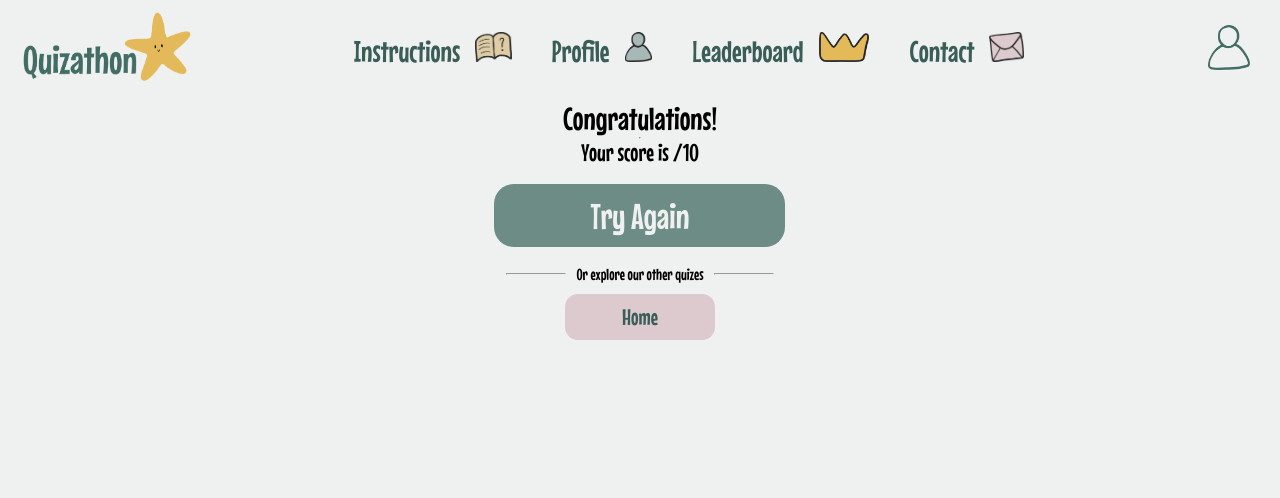
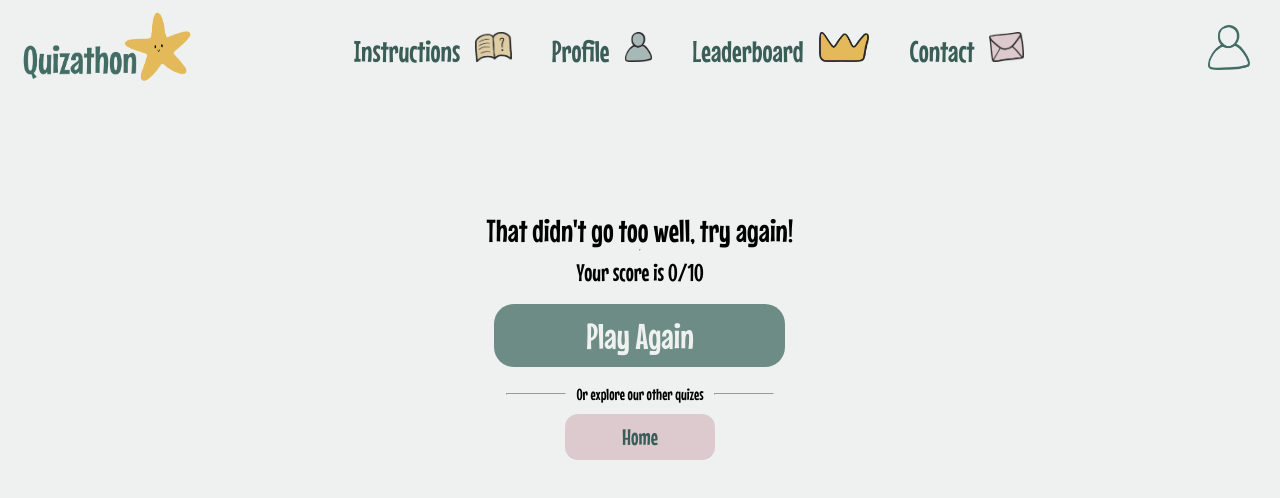
Before and after one commit to Mudden88/Quizathon-Grupp12, a Vue app: page /#/AfterQuiz in a window 1280 px wide. Shown: the top 498 px of the page. Built offline with nearby package versions, Linux system fonts and the light colour scheme.

Commit message:
Play Again-knappen fungerar nu och den visar olika meddelanden beroende på vilken poäng användaren får

```diff
--- a/src/views/AfterQuiz.vue
+++ b/src/views/AfterQuiz.vue
@@ -1,28 +1,54 @@
 <script setup>
-import { ref } from 'vue';
-import { RouterLink } from 'vue-router';
+import { ref } from "vue";
+import { RouterLink } from "vue-router";
+import { useRouter } from "vue-router";
 
-let userScore = ref(null)
+let userScore = ref(null);
+const scoreMessage = ref("");
 
 if (userScore.value === null) {
-  userScore.value = localStorage.getItem('userScore')
+  userScore.value = Number(localStorage.getItem("userScore"));
 }
 
+// Meddelanden beroende på hur det går på Quizzet -->
+if (userScore.value === 0) {
+  scoreMessage.value = "That didn't go too well, try again!";
+} else if (userScore.value >= 1 && userScore.value <= 3) {
+  scoreMessage.value = "Good effort! But you can do better.";
+} else if (userScore.value >= 4 && userScore.value <= 6) {
+  scoreMessage.value = "Not bad at all, you're getting there!";
+} else if (userScore.value >= 7 && userScore.value <= 9) {
+  scoreMessage.value = "Great job! You're almost at the top!";
+} else if (userScore.value === 10) {
+  scoreMessage.value = "Perfect score! Congratulations!";
+}
+// <--
+
+// Hämta quizSettings från localStorage och kör funktion playAgain när användaren klickar på "Play Again".
+const savedSettings = JSON.parse(localStorage.getItem("quizSettings"));
+const router = useRouter();
+
+function playAgain() {
+  let playAgainUrl;
+  if (savedSettings.type === "random") {
+    playAgainUrl = "/randomQuiz/random";
+  } else {
+    playAgainUrl = `/randomQuiz/category/${savedSettings.categoryId}/${savedSettings.difficulty}`;
+  }
+  router.push(playAgainUrl);
+}
 </script>
 
 <template>
   <div class="container">
-    <h1>Congratulations!</h1>
-    <hr>
+    <h1>{{ scoreMessage }}</h1>
+    <hr />
     <h2>Your score is {{ userScore }}/10</h2>
-    <a>
-      <RouterLink to="/RandomQuiz">
-        <div class="button">Try Again</div>
-      </RouterLink>
-    </a>
+    <button @click="playAgain">Play Again</button>
     <span class="textBox">
-      <hr class="hr1">Or explore our other quizes
-      <hr class="hr2">
+      <hr class="hr1" />
+      Or explore our other quizes
+      <hr class="hr2" />
     </span>
     <a>
       <RouterLink to="/">
@@ -40,7 +66,7 @@ if (userScore.value === null) {
   align-items: center;
 }
 
-.button {
+button {
   width: 291px;
   height: 63px;
   border-radius: 20px;
@@ -51,8 +77,17 @@ if (userScore.value === null) {
   justify-content: center;
   align-items: center;
   margin-left: 20px;
-  margin: .5em 0;
+  margin: 0.5em 0;
   cursor: pointer;
+  border-style: none;
+}
+
+h1 {
+  margin-top: 7rem;
+}
+
+h2 {
+  margin-top: 0.5rem;
 }
 
 a {
@@ -67,7 +102,7 @@ a {
   padding: 10px;
   border: none;
   border-radius: 13px;
-  margin: .5em 0;
+  margin: 0.5em 0;
   background-color: var(--Accent-color);
   cursor: pointer;
 
@@ -91,7 +126,6 @@ a {
 }
 
 .hr2 {
-
   margin: 0 10px;
   height: 1px;
   width: 60px;
--- a/src/views/RandomQuiz.vue
+++ b/src/views/RandomQuiz.vue
@@ -40,8 +40,16 @@ async function fetchData() {
   } else {
     url.value = `https://opentdb.com/api.php?amount=10&category=${id}&difficulty=${difficulty}`;
   }
+
+  //Kod för att lagra Quiz-inställningarna i localstorage -->
+  const quizSettings = {
+    type: route.params.type,
+    categoryId: id,
+    difficulty: difficulty,
+  };
+  localStorage.setItem("quizSettings", JSON.stringify(quizSettings));
+  // <--
   let response = await axios.get(url.value);
-
   questions.value = response.data.results;
 
   return questions;
@@ -120,26 +128,18 @@ clearScore();
 <template>
   <div class="container">
     <ul v-if="questions.length > 0">
-      <li
-        v-for="(question, index) in questions"
-        :key="question.question">
-        <div
-          class="check-index"
-          v-if="index === currentIndex">
+      <li v-for="(question, index) in questions" :key="question.question">
+        <div class="check-index" v-if="index === currentIndex">
           <p>
             Question: {{ index + 1 }}/10
-            <span
-              class="difficulty"
-              v-html="question.difficulty"></span>
+            <span class="difficulty" v-html="question.difficulty"></span>
           </p>
           <p class="category">
             Category: <span v-html="question.category"></span>
           </p>
           <p class="currentScore">Score: {{ currentScore }} /10</p>
           <hr />
-          <p
-            class="main-question"
-            v-html="question.question"></p>
+          <p class="main-question" v-html="question.question"></p>
           <div class="answer-container">
             <p
               id="answer"
@@ -158,21 +158,19 @@ clearScore();
                   userAnswerCorrect === false,
               }"
               @click="() => answerOnClick(answerIndex)"
-              v-html="answer"></p>
+              v-html="answer"
+            ></p>
           </div>
           <ConfirmButton
             :disabledButton="disabledButton"
             @Confirm="confirmClick"
-            @nextquestion="getNewIndex" />
+            @nextquestion="getNewIndex"
+          />
         </div>
       </li>
     </ul>
 
-    <p
-      class="loading"
-      v-else>
-      Loading question...
-    </p>
+    <p class="loading" v-else>Loading question...</p>
   </div>
 </template>
 
```
